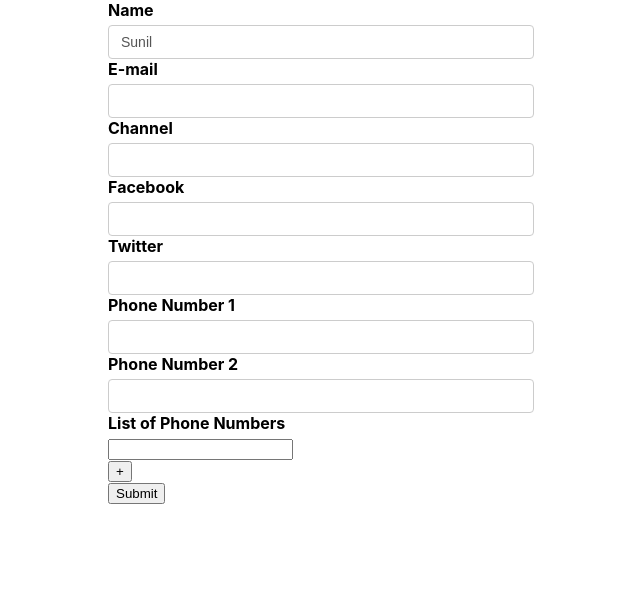
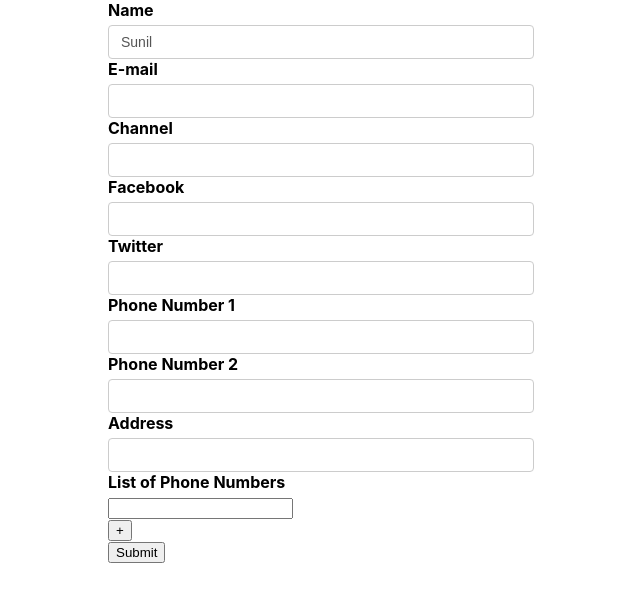
Before and after one commit to spawn57/learning-formik, a React (Create React App) app: page / in a window 1280 px wide. Shown: the top 602 px of the page, without its empty margins (319-959 px from the left). Built offline with nearby package versions, Linux system fonts and the light colour scheme.

Commit message:
use fast field

```diff
--- a/src/components/YoutubeForm.js
+++ b/src/components/YoutubeForm.js
@@ -1,5 +1,5 @@
 import React from 'react';
-import { Formik, Form, Field, ErrorMessage, FieldArray } from 'formik';
+import { Formik, Form, Field, ErrorMessage, FieldArray, FastField } from 'formik';
 import * as yup from 'yup';
 import TextError from './TextError';
 
@@ -7,6 +7,7 @@ const initialValues = {
     name: 'Sunil',
     email: '',
     channel: '',
+    address: '',
     social: {
         facebook: '',
         twitter: '',
@@ -99,11 +100,27 @@ function YoutubeForm() {
                     />
                 </div>
                 <div className='formControl'>
+                    <label htmlFor='address'>Address</label>
+                    <FastField className='address'>
+                        {
+                            props => {
+                                console.log('field render');
+                                const  { field, form, meta } = props;
+                                return (
+                                    <div>
+                                        <input type='text' id='address' />
+                                        {/* { meta.touched && meta.error ? <div>{meta.error}</div> : null } */}
+                                    </div>
+                                )
+                            }
+                        }
+                    </FastField>
+                </div>
+                <div className='formControl'>
                     <label>List of Phone Numbers</label>
                     <FieldArray name='phNumbers'>
                         {
                             (fieldArrayProps) => {
-                                console.log(fieldArrayProps);
                                 const { push, remove, form } = fieldArrayProps;
                                 const { values } = form;
                                 const { phNumbers } = values;
```
